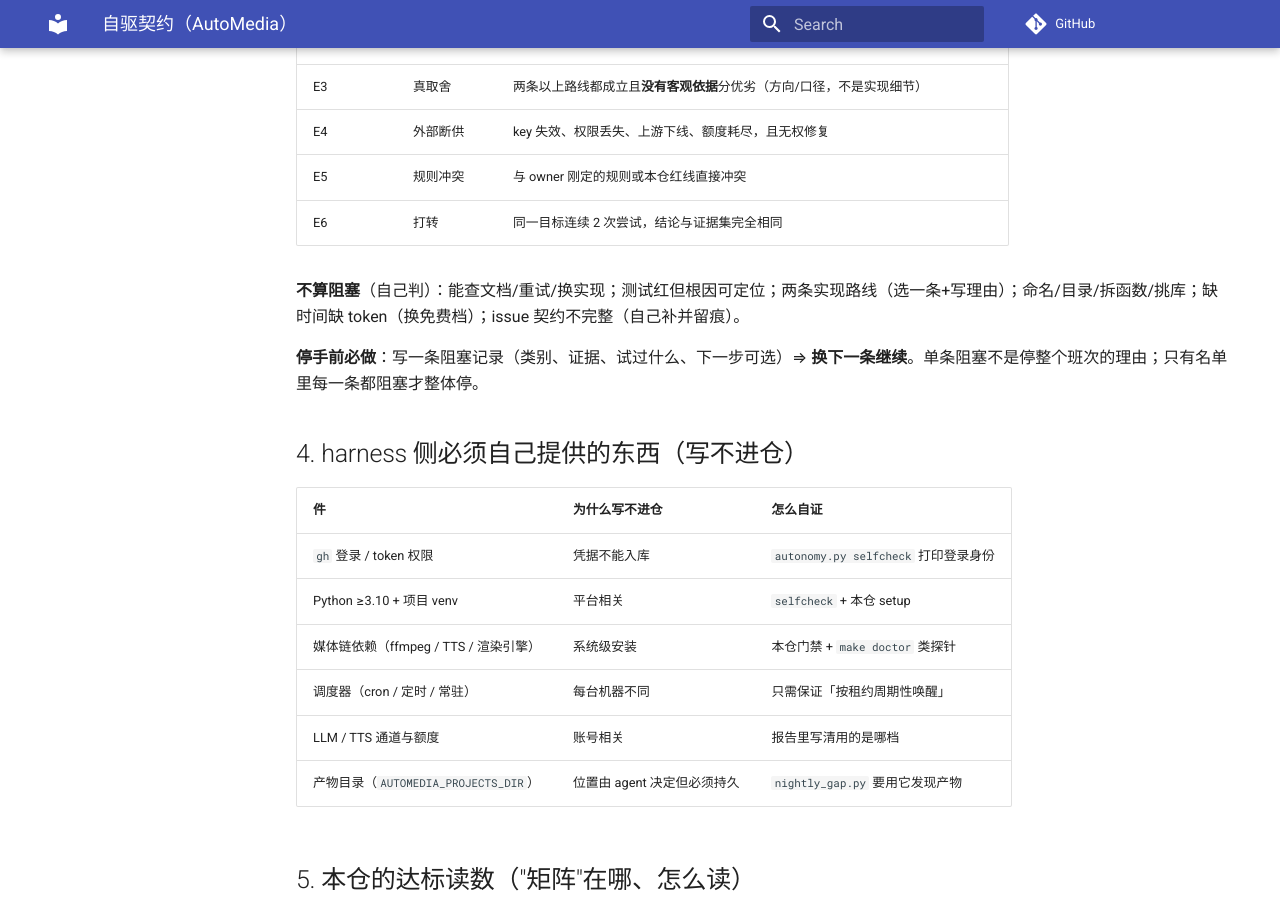
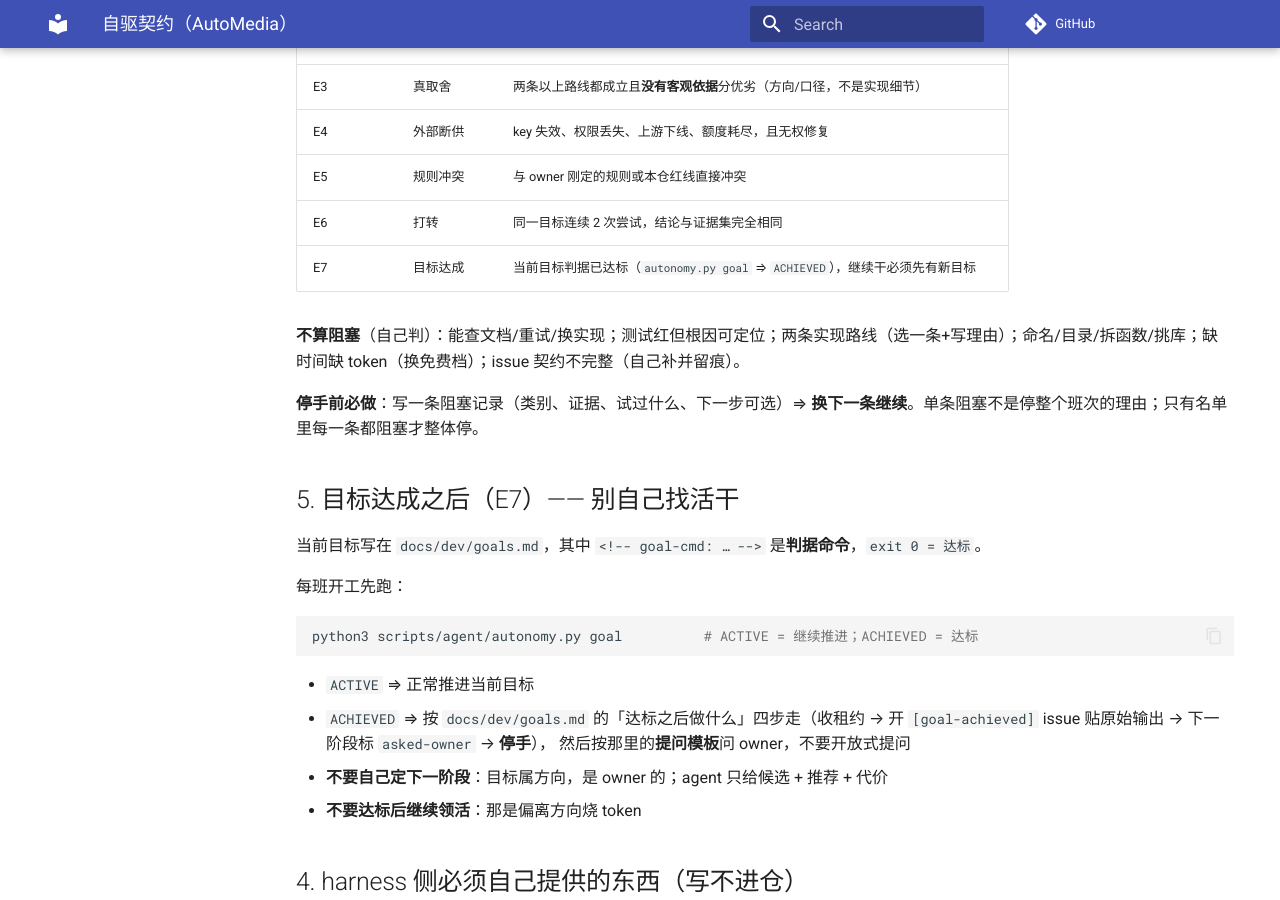
Before and after one commit to 1StepMore/AutoMedia, an MkDocs documentation site: the page built from docs/dev/autonomy.md, in a window 1280 px wide and 900 px high, scrolled down 1559 px. Built offline with MkDocs 1.6.1 and Material for MkDocs 9.7.7, drawn with Linux system fonts in a browser that asks for light colours; comment, search, counter and statistics services are not loaded.

Commit message:
chore(agent): add E7 + §5 to autonomy.md (goal-achieved handling)
补漏：PR #555 只带了 goals.md 与 goal 子命令，契约文档的 E7 与 §5 没跟上。

````diff
--- a/docs/dev/autonomy.md
+++ b/docs/dev/autonomy.md
@@ -57,10 +57,28 @@ agent-ready ∧ 无任何 owner:* 标签 ∧ 无 status:claimed ∧ 没有被任
 | E4 | 外部断供 | key 失效、权限丢失、上游下线、额度耗尽，且无权修复 |
 | E5 | 规则冲突 | 与 owner 刚定的规则或本仓红线直接冲突 |
 | E6 | 打转 | 同一目标连续 2 次尝试，结论与证据集完全相同 |
+| E7 | 目标达成 | 当前目标判据已达标（`autonomy.py goal` ⇒ `ACHIEVED`），继续干必须先有新目标 |
 
 **不算阻塞**（自己判）：能查文档/重试/换实现；测试红但根因可定位；两条实现路线（选一条+写理由）；命名/目录/拆函数/挑库；缺时间缺 token（换免费档）；issue 契约不完整（自己补并留痕）。
 
 **停手前必做**：写一条阻塞记录（类别、证据、试过什么、下一步可选）⇒ **换下一条继续**。单条阻塞不是停整个班次的理由；只有名单里每一条都阻塞才整体停。
+
+## 5. 目标达成之后（E7）—— 别自己找活干
+
+当前目标写在 `docs/dev/goals.md`，其中 `<!-- goal-cmd: … -->` 是**判据命令**，`exit 0 = 达标`。
+
+每班开工先跑：
+
+```bash
+python3 scripts/agent/autonomy.py goal          # ACTIVE = 继续推进；ACHIEVED = 达标
+```
+
+- `ACTIVE` ⇒ 正常推进当前目标
+- `ACHIEVED` ⇒ 按 `docs/dev/goals.md` 的「达标之后做什么」四步走（收租约 → 开 `[goal-achieved]` issue 贴原始输出 → 下一阶段标 `asked-owner` → **停手**），
+  然后按那里的**提问模板**问 owner，不要开放式提问
+- **不要自己定下一阶段**：目标属方向，是 owner 的；agent 只给候选 + 推荐 + 代价
+- **不要达标后继续领活**：那是偏离方向烧 token
+
 
 ## 4. harness 侧必须自己提供的东西（写不进仓）
 
````
